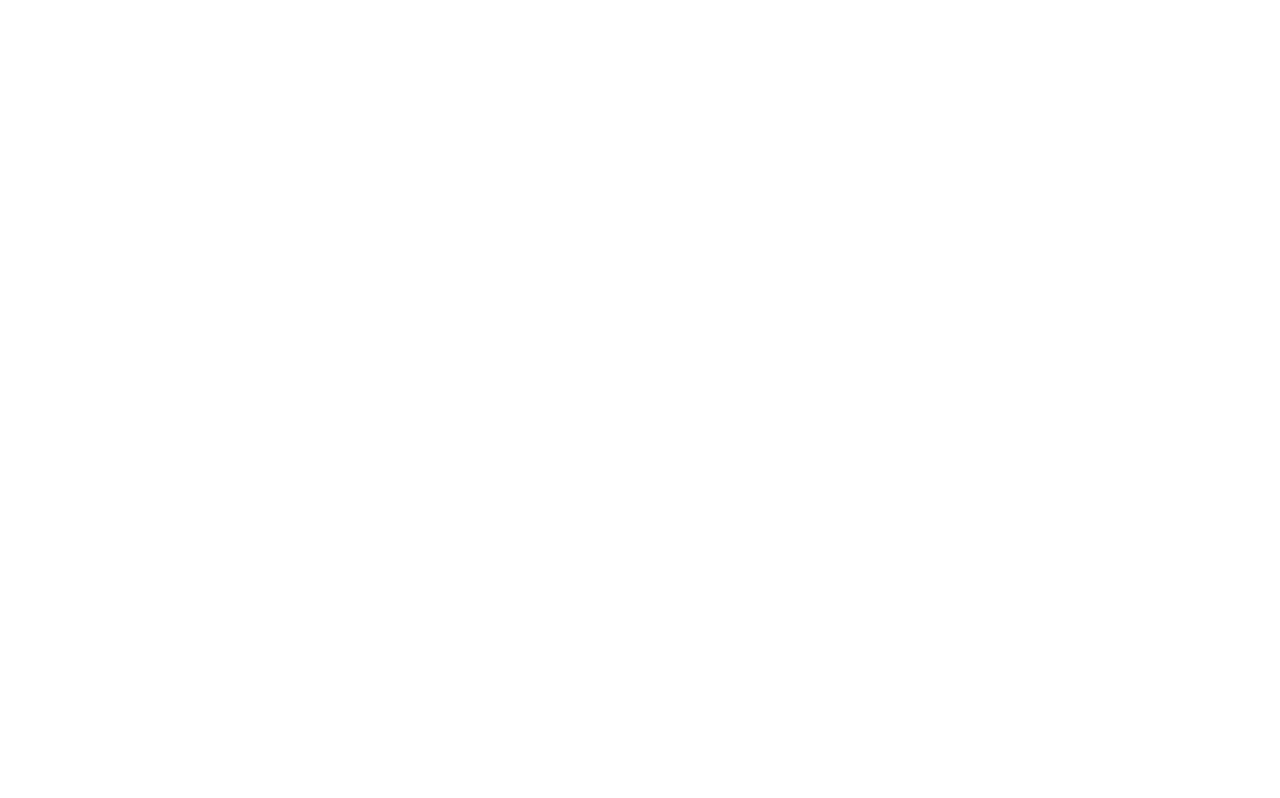
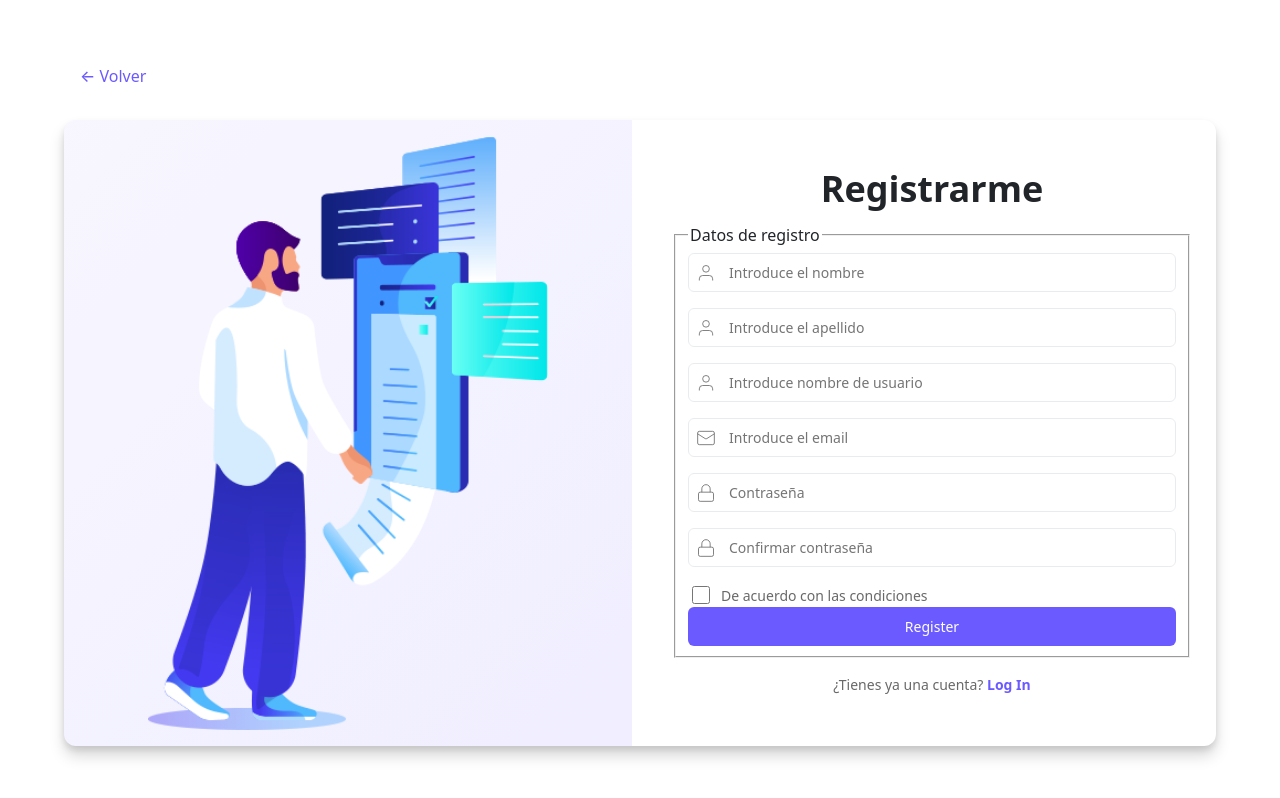
Before and after one commit to PabloFdez06/2DAW_GestStore_PFF, an Angular app in the folder GestStore/: page /register in a window 1280 px wide. Before the commit this address led to /. Shown: the top 798 px of the page. Built offline with nearby package versions, Linux system fonts and the light colour scheme.

Commit message:
- Pagina "pagina" añadida donde encontraremos header main footer visibles.
- Login y Register enlazados.

- Fix de IDs sin asignar arreglados

```diff
--- a/GestStore/src/app/components/layout/header/header.component.html
+++ b/GestStore/src/app/components/layout/header/header.component.html
@@ -1,7 +1,7 @@
 <header class="app-header">
   <div class="app-header__container o-container">
     <!-- Logo -->
-    <a href="/" class="app-header__logo" aria-label="Inicio - GestStore">
+    <a routerLink="/" class="app-header__logo" aria-label="Inicio - GestStore">
       <span class="app-header__logo-text">GestStore</span>
     </a>
 
@@ -13,7 +13,7 @@
         <option value="fr">FR (FR)</option>
       </select>
 
-      <button class="button button--primary button--login-header" aria-label="Iniciar sesión">
+      <button class="button button--primary button--login-header" aria-label="Iniciar sesión" (click)="navigateToLogin()">
         Login
       </button>
     </div>
--- a/GestStore/src/app/components/layout/header/header.component.scss
+++ b/GestStore/src/app/components/layout/header/header.component.scss
@@ -26,10 +26,13 @@
   align-items: center;
   gap: $spacing-2;
   text-decoration: none;
-  @include focus-visible;
 
   &:hover {
     opacity: 0.8;
+  }
+
+  &:focus-visible {
+    outline: none;
   }
 }
 
--- a/GestStore/src/app/components/layout/header/header.component.ts
+++ b/GestStore/src/app/components/layout/header/header.component.ts
@@ -1,12 +1,18 @@
 import { Component } from '@angular/core';
 import { CommonModule } from '@angular/common';
+import { RouterModule, Router } from '@angular/router';
 
 @Component({
   selector: 'app-header',
   standalone: true,
-  imports: [CommonModule],
+  imports: [CommonModule, RouterModule],
   templateUrl: './header.component.html',
   styleUrls: ['./header.component.scss']
 })
 export class HeaderComponent {
+  constructor(private router: Router) {}
+
+  navigateToLogin(): void {
+    this.router.navigate(['/login']);
+  }
 }
--- a/GestStore/src/app/components/shared/login-form/login-form.component.html
+++ b/GestStore/src/app/components/shared/login-form/login-form.component.html
@@ -29,6 +29,7 @@
                 </svg>
                 <input
                   type="text"
+                  id="login-email"
                   class="form-input"
                   placeholder="Introduce el nombre"
                   [(ngModel)]="email"
@@ -52,6 +53,7 @@
                 </svg>
                 <input
                   type="password"
+                  id="login-password"
                   class="form-input"
                   placeholder="Introduce la contraseña"
                   [(ngModel)]="password"
@@ -124,7 +126,7 @@
 
         <!-- Register Link -->
         <p class="login-register-link">
-          No tienes cuenta? <a href="#" class="link-register">Registrate</a>
+          No tienes cuenta? <a routerLink="/register" class="link-register">Registrate</a>
         </p>
       </div>
 
--- a/GestStore/src/app/components/shared/login-form/login-form.component.scss
+++ b/GestStore/src/app/components/shared/login-form/login-form.component.scss
@@ -158,6 +158,8 @@
   cursor: pointer;
   border: 1px solid #464646;
   @include focus-visible;
+  outline: none;
+  box-shadow: none;
 
   &:checked {
     accent-color: $color-primary;
@@ -189,6 +191,8 @@
   display: flex;
   flex-direction: column;
   gap: $spacing-3;
+    outline: none;
+  box-shadow: none;
 }
 
 .login-social__label {
@@ -216,11 +220,14 @@
   cursor: pointer;
   color: $gray-500;
   transition: all $transition-base;
-  @include focus-visible;
 
   &:hover {
     color: $color-primary;
     transform: scale(1.1);
+  }
+
+  &:focus-visible {
+    outline: none;
   }
 
   svg {
@@ -240,10 +247,13 @@
     color: #008bd9;
     text-decoration: none;
     cursor: pointer;
-    @include focus-visible;
 
     &:hover {
       text-decoration: underline;
+    }
+
+    &:focus-visible {
+      outline: none;
     }
   }
 }
--- a/GestStore/src/app/components/shared/login-form/login-form.component.ts
+++ b/GestStore/src/app/components/shared/login-form/login-form.component.ts
@@ -1,11 +1,12 @@
 import { Component, Output, EventEmitter } from '@angular/core';
 import { CommonModule } from '@angular/common';
 import { FormsModule } from '@angular/forms';
+import { RouterModule, Router } from '@angular/router';
 
 @Component({
   selector: 'app-login-form',
   standalone: true,
-  imports: [CommonModule, FormsModule],
+  imports: [CommonModule, FormsModule, RouterModule],
   templateUrl: './login-form.component.html',
   styleUrls: ['./login-form.component.scss']
 })
@@ -16,6 +17,8 @@
   password: string = '';
   rememberMe: boolean = false;
   errors: { [key: string]: string } = {};
+
+  constructor(private router: Router) {}
 
   onSubmit(event: any): void {
     event.preventDefault();
@@ -35,6 +38,6 @@
   }
 
   onBack(): void {
-    this.backClicked.emit();
+    this.router.navigate(['/']);
   }
 }
--- a/GestStore/src/app/components/shared/register-form/register-form.component.html
+++ b/GestStore/src/app/components/shared/register-form/register-form.component.html
@@ -16,6 +16,7 @@
             <legend>Datos de registro</legend>
             <div class="form-group">
               <input type="text"
+                     id="nombre"
                      class="form-input form-input--with-icon"
                      placeholder="Introduce el nombre"
                      [(ngModel)]="nombre"
@@ -31,6 +32,7 @@
 
             <div class="form-group">
               <input type="text"
+                     id="apellido"
                      class="form-input form-input--with-icon"
                      placeholder="Introduce el apellido"
                      [(ngModel)]="apellido"
@@ -46,6 +48,7 @@
 
             <div class="form-group">
               <input type="text"
+                     id="usuario"
                      class="form-input form-input--with-icon"
                      placeholder="Introduce nombre de usuario"
                      [(ngModel)]="usuario"
@@ -61,6 +64,7 @@
 
             <div class="form-group">
               <input type="email"
+                     id="email"
                      class="form-input form-input--with-icon"
                      placeholder="Introduce el email"
                      [(ngModel)]="email"
@@ -77,6 +81,7 @@
 
             <div class="form-group">
               <input type="password"
+                     id="password"
                      class="form-input form-input--with-icon"
                      placeholder="Contraseña"
                      [(ngModel)]="password"
@@ -93,6 +98,7 @@
 
             <div class="form-group">
               <input type="password"
+                     id="confirmPassword"
                      class="form-input form-input--with-icon"
                      placeholder="Confirmar contraseña"
                      [(ngModel)]="confirmPassword"
@@ -120,7 +126,7 @@
           </fieldset>
         </form>
 
-        <p class="register-modal__login-link">¿Tienes ya una cuenta? <a href="#" class="link-primary">Log In</a></p>
+        <p class="register-modal__login-link">¿Tienes ya una cuenta? <a routerLink="/login" class="link-primary">Log In</a></p>
       </div>
     </div>
 </div>
--- a/GestStore/src/app/components/shared/register-form/register-form.component.scss
+++ b/GestStore/src/app/components/shared/register-form/register-form.component.scss
@@ -115,17 +115,27 @@
   font-size: 0.875rem;
   color: $gray-500;
   margin: 0;
+  border: none;
 
   a {
     color: $color-primary;
     text-decoration: none;
     font-weight: $font-weight-semibold;
-    @include focus-visible;
 
     &:hover {
       text-decoration: underline;
     }
+
+    &:focus-visible {
+      outline: none;
+    }
   }
+}
+
+.link-primary:focus {
+  outline: none;
+  box-shadow: none;
+
 }
 
 .form-group {
@@ -189,10 +199,16 @@
   width: 18px;
   height: 18px;
   cursor: pointer;
-  @include focus-visible;
+  outline: none;
+  box-shadow: none;
 
   &:checked {
     accent-color: $color-primary;
+  }
+
+  &:focus {
+    outline: none;
+    box-shadow: none;
   }
 }
 
--- a/GestStore/src/app/components/shared/register-form/register-form.component.ts
+++ b/GestStore/src/app/components/shared/register-form/register-form.component.ts
@@ -1,11 +1,12 @@
 import { Component, Output, EventEmitter } from '@angular/core';
 import { CommonModule } from '@angular/common';
 import { FormsModule } from '@angular/forms';
+import { RouterModule, Router } from '@angular/router';
 
 @Component({
   selector: 'app-register-form',
   standalone: true,
-  imports: [CommonModule, FormsModule],
+  imports: [CommonModule, FormsModule, RouterModule],
   templateUrl: './register-form.component.html',
   styleUrls: ['./register-form.component.scss']
 })
@@ -20,6 +21,8 @@
   confirmPassword: string = '';
   agreeTerms: boolean = false;
   errors: { [key: string]: string } = {};
+
+  constructor(private router: Router) {}
 
   onSubmit(event: any): void {
     event.preventDefault();
@@ -73,6 +76,6 @@
   }
 
   onBack(): void {
-    this.backClicked.emit();
+    this.router.navigate(['/']);
   }
 }
--- a/GestStore/src/app/pages/style-guide/style-guide.component.ts
+++ b/GestStore/src/app/pages/style-guide/style-guide.component.ts
@@ -8,6 +8,9 @@
 import { FormInputComponent } from '../../components/shared/form-input/form-input.component';
 import { LoginFormComponent } from '../../components/shared/login-form/login-form.component';
 import { RegisterFormComponent } from '../../components/shared/register-form/register-form.component';
+import { HeaderComponent } from '../../components/layout/header/header.component';
+import { MainComponent } from '../../components/layout/main/main.component';
+import { FooterComponent } from '../../components/layout/footer/footer.component';
 
 @Component({
   selector: 'app-style-guide',
@@ -21,15 +24,18 @@
     CardComponent,
     FormInputComponent,
     LoginFormComponent,
-    RegisterFormComponent
+    RegisterFormComponent,
+    HeaderComponent,
+    MainComponent,
+    FooterComponent
   ],
   templateUrl: './style-guide.component.html',
   styleUrl: './style-guide.component.scss'
 })
 export class StyleGuideComponent {
-  currentView: 'components' | 'colors' | 'typography' | 'login' | 'register' = 'components';
+  currentView: 'components' | 'colors' | 'typography' | 'login' | 'register' | 'page' = 'components';
 
-  switchView(view: 'components' | 'colors' | 'typography' | 'login' | 'register') {
+  switchView(view: 'components' | 'colors' | 'typography' | 'login' | 'register' | 'page') {
     this.currentView = view;
   }
 }
```
Also changed, not shown: GestStore/src/app/app.routes.ts (+10 -0 lines), GestStore/src/app/pages/style-guide/style-guide.component.html (+27 -0 lines).
